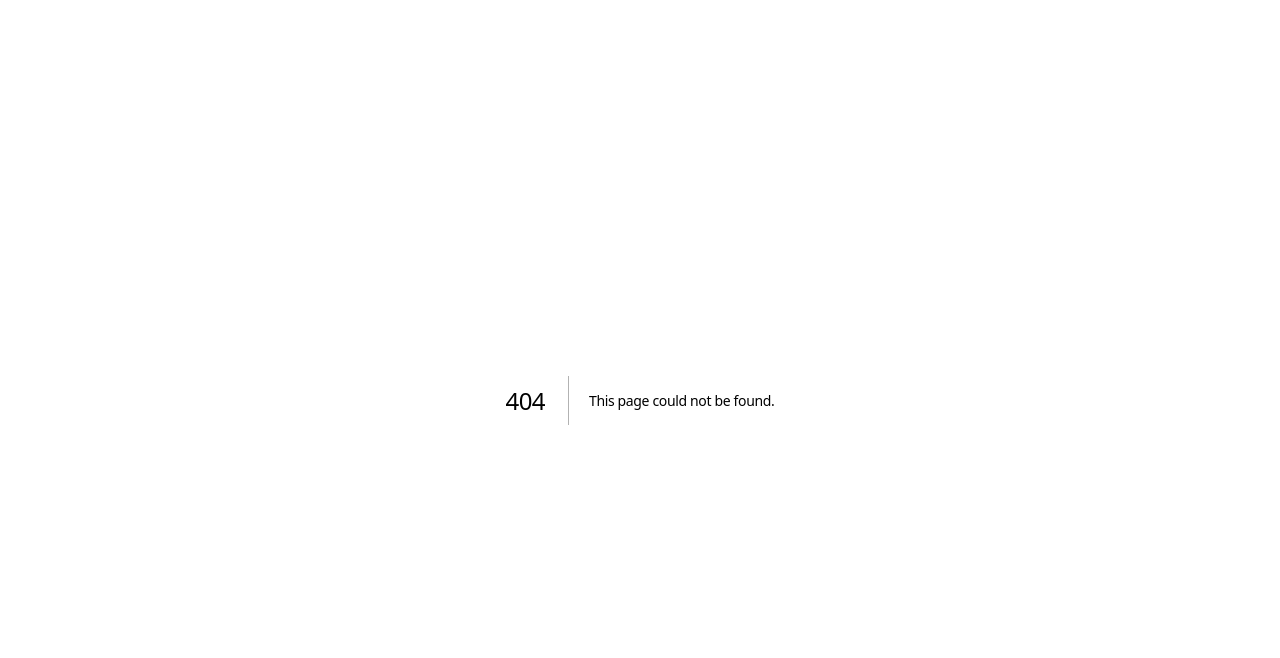
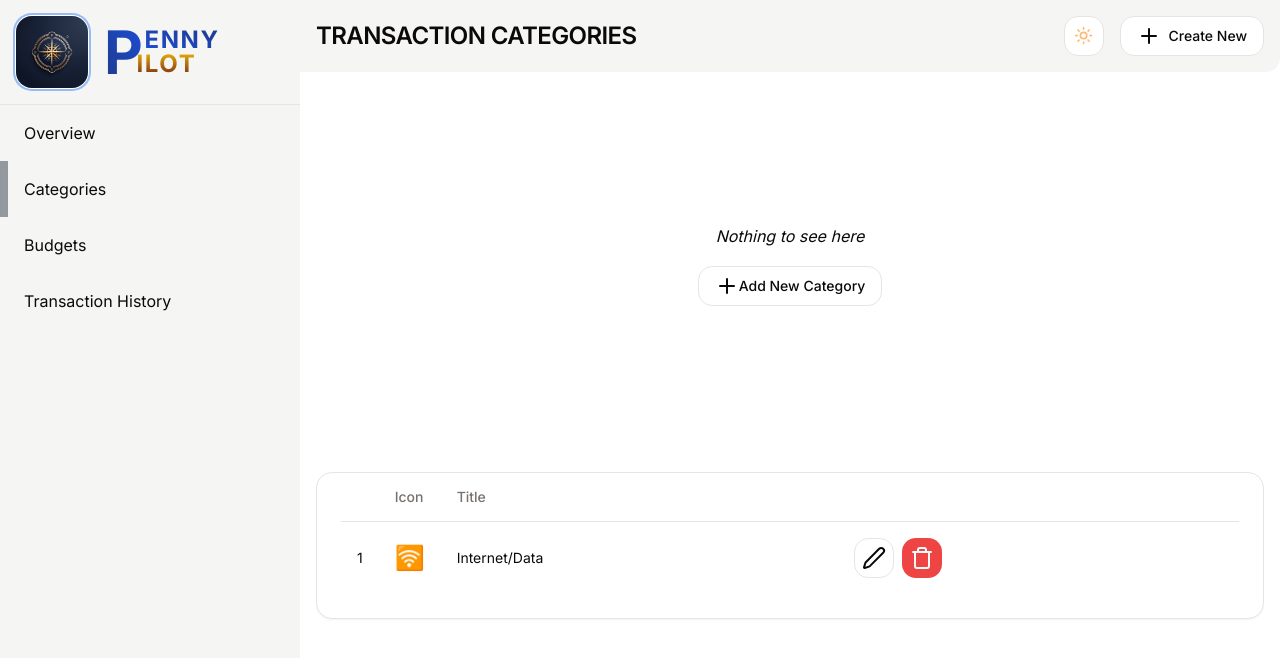
Before and after one commit to IzarchTech/penny-pilot-web, a Next.js app: page /transaction_categories in a window 1280 px wide. Before the commit this address had no page. Shown: the top 658 px of the page. Built offline with nearby package versions, Linux system fonts and the light colour scheme.

Commit message:
Feat: Categories Page

```diff
--- a/app/_components/auth-sidebar.tsx
+++ b/app/_components/auth-sidebar.tsx
@@ -51,6 +51,7 @@ export default function AuthSidebar() {
       </div>
       <div className="flex flex-col">
         <LinkItem path="/overview" title="Overview" />
+        <LinkItem path="/transaction_categories" title="Categories" />
         <LinkItem path="/budgets" title="Budgets" />
         <LinkItem path="/transactions" title="Transaction History" />
       </div>
--- /dev/null
+++ b/app/transaction_categories/layout.tsx
@@ -0,0 +1,15 @@
+import { Metadata } from "next";
+import { ReactNode } from "react";
+import AuthWrapper from "../_components/auth-wrapper";
+
+export const metadata: Metadata = {
+  title: "Transaction Categories - Penny Pilot",
+};
+
+export default function TransactionCategoriesLayout({
+  children,
+}: Readonly<{ children: ReactNode }>) {
+  return (
+    <AuthWrapper pageTitle="Transaction Categories">{children}</AuthWrapper>
+  );
+}
--- /dev/null
+++ b/app/transaction_categories/page.tsx
@@ -0,0 +1,58 @@
+"use client";
+
+import { Button } from "@/components/ui/button";
+import { Card, CardContent } from "@/components/ui/card";
+import {
+  Table,
+  TableBody,
+  TableCell,
+  TableHead,
+  TableHeader,
+  TableRow,
+} from "@/components/ui/table";
+import { Pen, Plus, Trash } from "lucide-react";
+
+export default function TransactionCategoriesPage() {
+  return (
+    <div className="w-full flex flex-col gap-4">
+      <div className="min-h-96 flex flex-col gap-4 items-center justify-center">
+        <p className="italic text-center">Nothing to see here</p>
+        <Button variant="outline">
+          <Plus />
+          <span>Add New Category</span>
+        </Button>
+      </div>
+
+      <Card className="w-full">
+        <CardContent>
+          <Table>
+            <TableHeader>
+              <TableRow>
+                <TableHead className="w-2" />
+                <TableHead className="w-4">Icon</TableHead>
+                <TableHead>Title</TableHead>
+                <TableHead />
+              </TableRow>
+            </TableHeader>
+
+            <TableBody>
+              <TableRow>
+                <TableCell>1</TableCell>
+                <TableCell className="text-2xl">🛜</TableCell>
+                <TableCell>Internet/Data</TableCell>
+                <TableCell className="space-x-2">
+                  <Button variant="outline" size="icon">
+                    <Pen />
+                  </Button>
+                  <Button variant="destructive" size="icon">
+                    <Trash />
+                  </Button>
+                </TableCell>
+              </TableRow>
+            </TableBody>
+          </Table>
+        </CardContent>
+      </Card>
+    </div>
+  );
+}
```
